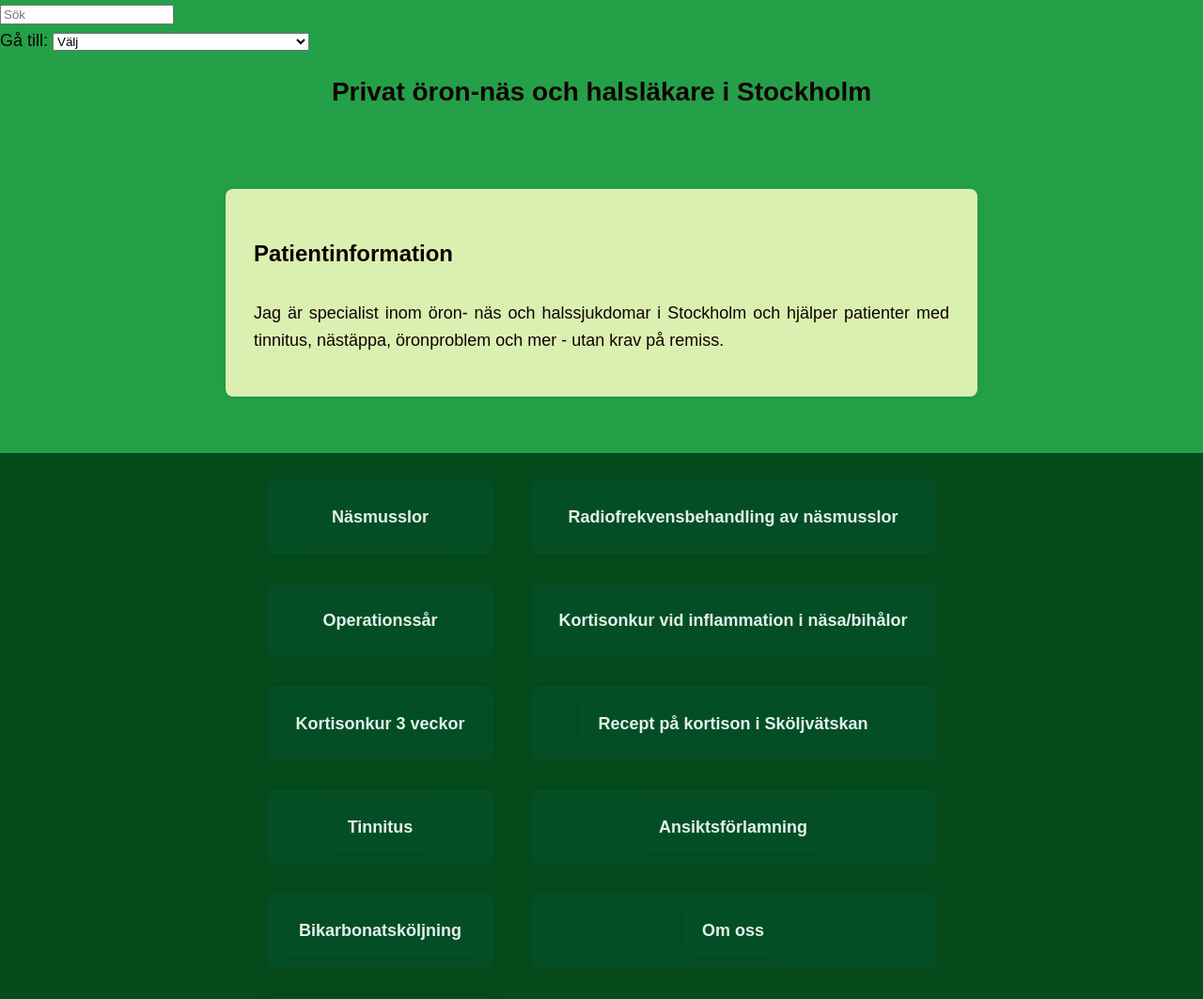
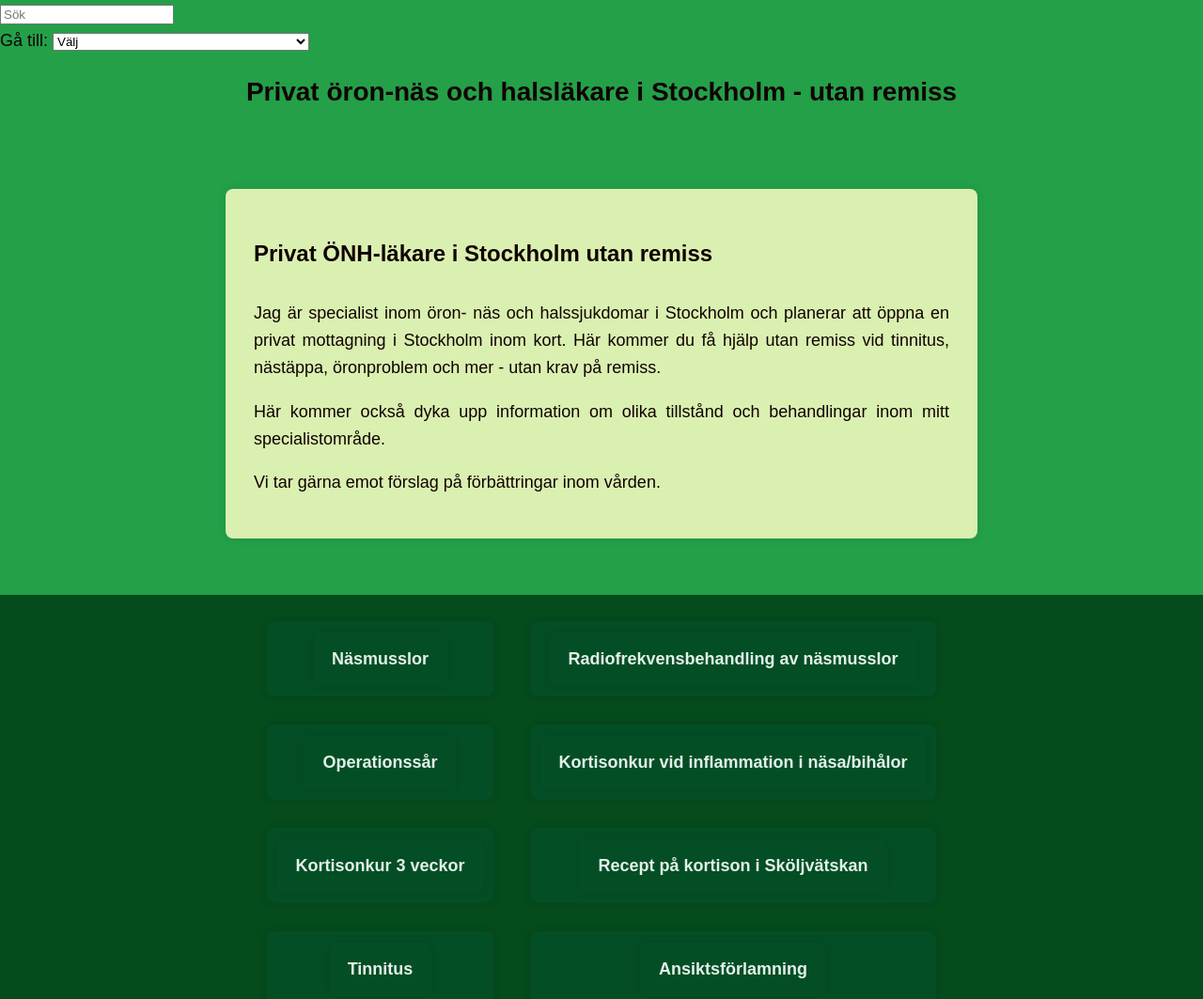
Before and after one commit to Drfarni/patientinfo, a plain HTML site: page index.html in a window 1280 px wide. Shown: the top 1063 px of the page at 94% size. Drawn offline with Linux system fonts and the light colour scheme.

Commit message:
Add files via upload

```diff
--- a/index.html
+++ b/index.html
@@ -4,9 +4,10 @@
     <meta charset="UTF-8">
     <meta name="viewport" content="width=device-width, initial-scale=1.0">
     <meta name="google-site-verification" content="-jE4FfZ3w9OatHakisQ7ijjfrzBmXhzNHanSXBNTTHg" />
-    <title>Privat ÖNH-läkare i Stockholm</title>
-    <meta name = "description" content="Öron-näs och halsläkare i Stockholm. Vi hjälper dig snabbt och utan remiss i Stockholm.">
-    <meta name="keywords" content="ÖNH, Öron-näs-hals, specialistläkare, Privat ÖNH, tinnitus, Stockholm, Vaxpropp, nästäppa, ÖNH-specialist">
+    <title>Privat ÖNH-läkare i Stockholm utan remiss</title>
+    <meta name = "description" content="Söker du en öron-, näs- och halsläkare i Stockholm? Få snabb hjälp utan remiss vid tinnitus, nästäppa, halsont, yrsel, Vaxpropp och andra
+    ÖNH-besvär.">
+    <meta name="keywords" content="Privat ÖNH, Öron näsa hals, ÖNH-läkare, utan remiss, tinnitus, Vaxpropp, nästäppa, halsont, yrsel, specialistläkare, näsblödning, ÖNH-specialist">
     <meta name="author" content="ÖNH Specialistläkare">
     <link rel="stylesheet" href="styles.css">
 </head>
@@ -25,6 +26,9 @@
                 <option value="Kortisonkur3veckor.html">Kortisonkur 3 veckor</option>
                 <option value="Receptsköljvätskakortison.html">Recept på kortison i Sköljvätskan</option>
                 <option value="Tinnitus.html">Tinnitus</option>
+                <option value="Bellsparesvuxna.html">Ansiktsförlamning</option>
+                <option value="bikarbonatsköljning.html">Bikarbonatsköljning</option>
+                <option value="saltvattensköljningnäsan.html">Saltvattensköljning näsan</option>
                 <option value="presentation.html">Om oss</option>
                 <option value="contact.html">Kontakta oss</option>
                 <option value="services.html">Tjänster</option>
@@ -32,13 +36,15 @@
             </div>
 
         <header>
-            <h1>Privat öron-näs och halsläkare i Stockholm</h1>
+            <h1>Privat öron-näs och halsläkare i Stockholm - utan remiss</h1>
             </header>
         <main>
-            <section id="patient-info">
-                <div class="content">
-                    <h2>Patientinformation</h2>
-                    <p>Jag är specialist inom öron- näs och halssjukdomar i Stockholm och hjälper patienter med tinnitus, nästäppa, öronproblem och mer - utan krav på remiss.</p>
+            <section id="patient-info"  class="content">
+                    <h2>Privat ÖNH-läkare i Stockholm utan remiss</h2>
+                    <p>Jag är specialist inom öron- näs och halssjukdomar i Stockholm och planerar att öppna en privat mottagning i Stockholm inom kort.
+                        Här kommer du få hjälp utan remiss vid tinnitus, nästäppa, öronproblem och mer - utan krav på remiss.</p>
+                        <p>Här kommer också dyka upp information om olika tillstånd och behandlingar inom mitt specialistområde. </p>
+                        <p>Vi tar gärna emot förslag på förbättringar inom vården. </p>
                 </div>
             </section>
         </main>
@@ -60,7 +66,7 @@
                 <li><a href="services.html">Tjänster</a></li>
             </ul>
         </nav>
-
+        <p>Vill du bli kontaktad när mottagningen öppnar? Fyll i formuläret nedan så hör vi av oss.</p>
         <section id="kontaktformulär" class="content">
             <h2>Kontakta oss</h2>
             <form action="https://formspree.io/f/mblobnpy" method="POST">
```
